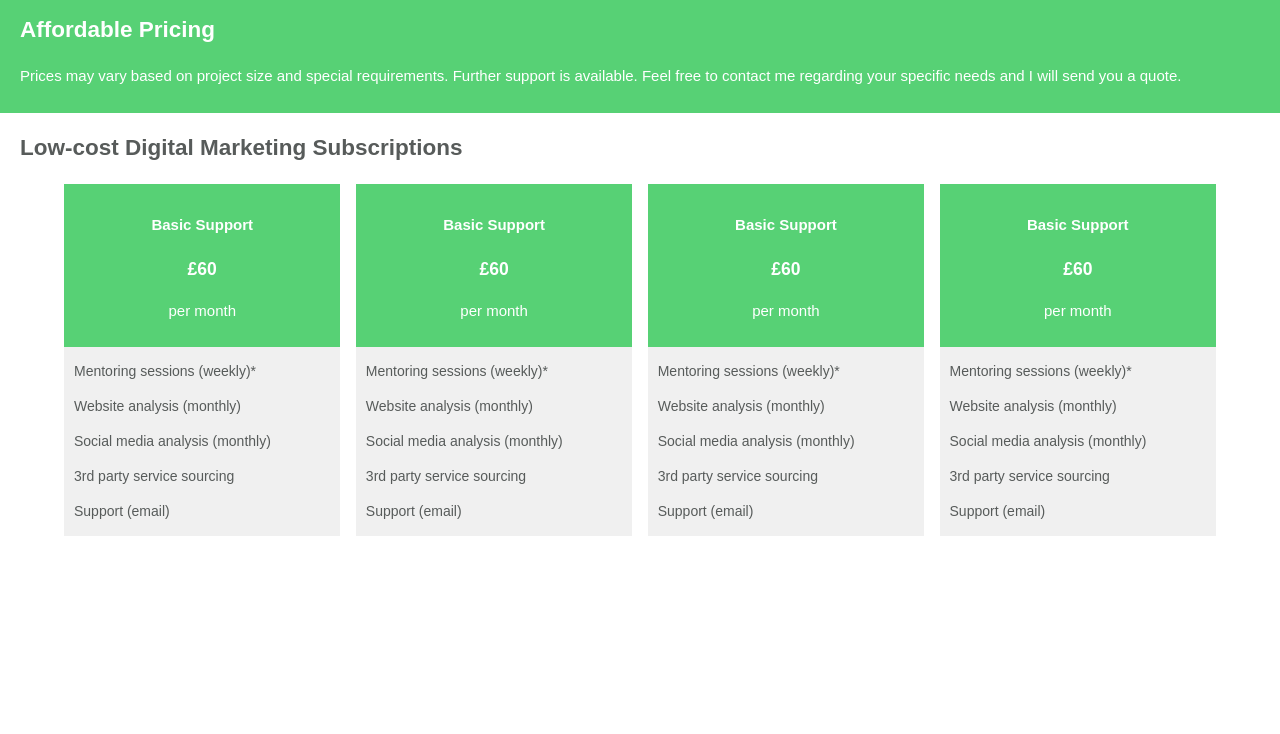
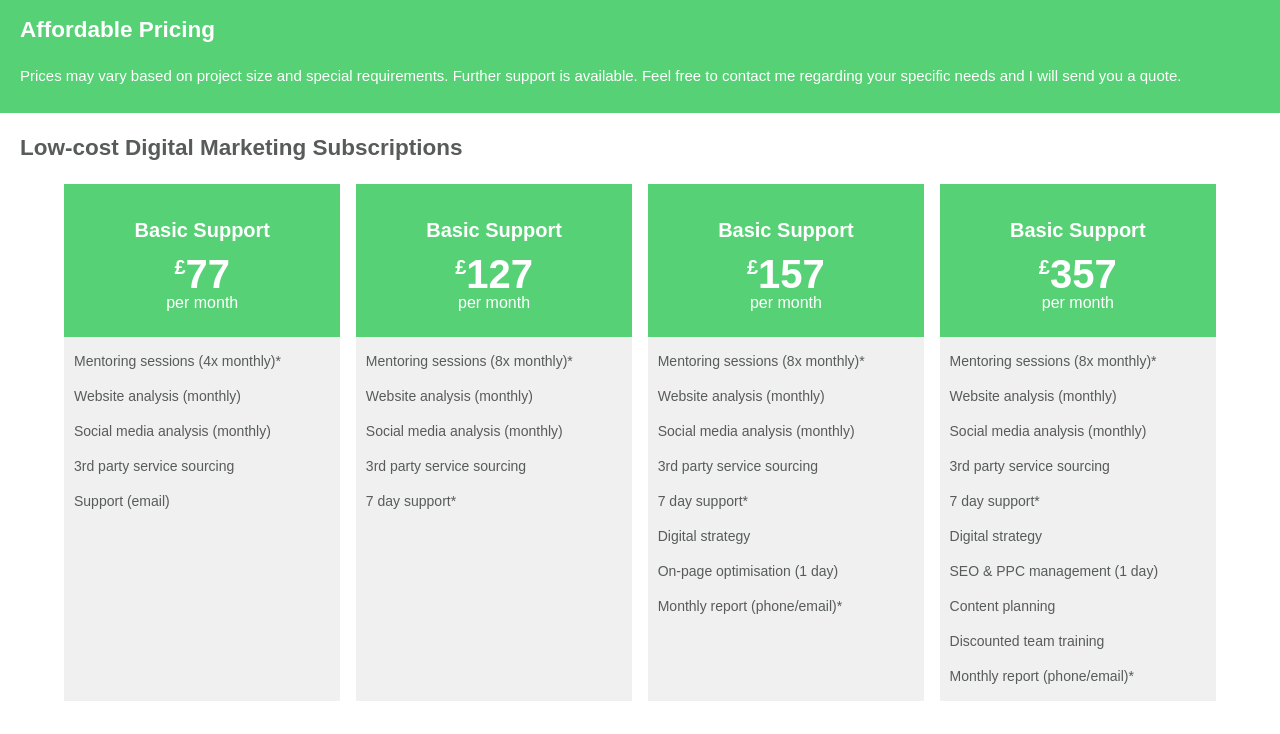
Before and after one commit to wanderingduck/smarttest, a plain HTML site: page pricing.html in a window 1280 px wide. Shown: the part 66-800 px from the top of the page. Drawn offline with Linux system fonts and the light colour scheme.

Commit message:
Pricing changes

```diff
--- a/css/styles.css
+++ b/css/styles.css
@@ -149,8 +149,33 @@ nav ul li a{
 .p-price{
     background: #57D175;
     padding: 10px;
+
     text-align: center;
     color: #fff;
+}
+
+.p-price h3{
+    font-size: 40px;
+    line-height: 0;
+    padding: 0;
+    margin: 0;
+}
+
+.p-price h4{
+    font-size: 20px;
+    line-height: 1
+}
+
+.p-price p{
+    font-size: 16px;
+    line-height: 1;
+    padding-top: 5px;
+}
+
+.pound{
+    font-size: 20px;
+    vertical-align: 14px;
+
 }
 
 .p-details{
@@ -158,3 +183,7 @@ nav ul li a{
     font-size: 14px;
     color: #575B5A;
 }
+
+.p-details p{
+    font-size: 14px;
+}
--- a/pricing.html
+++ b/pricing.html
@@ -32,13 +32,13 @@
 
         <section class="page-container" id="package-layout">
             <div class="package">
-                <div class="p-price">
+              <div class="p-price">
                     <h4>Basic Support</h4>
-                    <h3>£60</h3>
+                    <h3><span class="pound">£</span>77</h3>
                     <p>per month</p>
                 </div>
                 <div class="p-details">
-                    <p>Mentoring sessions (weekly)*</p>
+                    <p>Mentoring sessions (4x monthly)*</p>
                     <p>Website analysis (monthly)</p>
                     <p>Social media analysis (monthly)</p>
                     <p>3rd party service sourcing</p>
@@ -48,43 +48,51 @@
             <div class="package">
                 <div class="p-price">
                     <h4>Basic Support</h4>
-                    <h3>£60</h3>
+                    <h3><span class="pound">£</span>127</h3>
                     <p>per month</p>
                 </div>
                 <div class="p-details">
-                    <p>Mentoring sessions (weekly)*</p>
+                    <p>Mentoring sessions (8x monthly)*</p>
                     <p>Website analysis (monthly)</p>
                     <p>Social media analysis (monthly)</p>
                     <p>3rd party service sourcing</p>
-                    <p>Support (email)</p>
+                    <p>7 day support*</p>
                 </div>
             </div>
             <div class="package">
                 <div class="p-price">
                     <h4>Basic Support</h4>
-                    <h3>£60</h3>
+                    <h3><span class="pound">£</span>157</h3>
                     <p>per month</p>
                 </div>
                 <div class="p-details">
-                    <p>Mentoring sessions (weekly)*</p>
+                    <p>Mentoring sessions (8x monthly)*</p>
                     <p>Website analysis (monthly)</p>
                     <p>Social media analysis (monthly)</p>
                     <p>3rd party service sourcing</p>
-                    <p>Support (email)</p>
+                    <p>7 day support*</p>
+                    <p>Digital strategy</p>
+                    <p>On-page optimisation (1 day)</p>
+                    <p>Monthly report (phone/email)*</p>
                 </div>
             </div>
             <div class="package">
-                <div class="p-price">
+               <div class="p-price">
                     <h4>Basic Support</h4>
-                    <h3>£60</h3>
+                    <h3><span class="pound">£</span>357</h3>
                     <p>per month</p>
                 </div>
                 <div class="p-details">
-                    <p>Mentoring sessions (weekly)*</p>
+                    <p>Mentoring sessions (8x monthly)*</p>
                     <p>Website analysis (monthly)</p>
                     <p>Social media analysis (monthly)</p>
                     <p>3rd party service sourcing</p>
-                    <p>Support (email)</p>
+                    <p>7 day support*</p>
+                    <p>Digital strategy</p>
+                    <p>SEO & PPC management (1 day)</p>
+                    <p>Content planning</p>
+                    <p>Discounted team training</p>
+                    <p>Monthly report (phone/email)*</p>
                 </div>
             </div>
 
```
